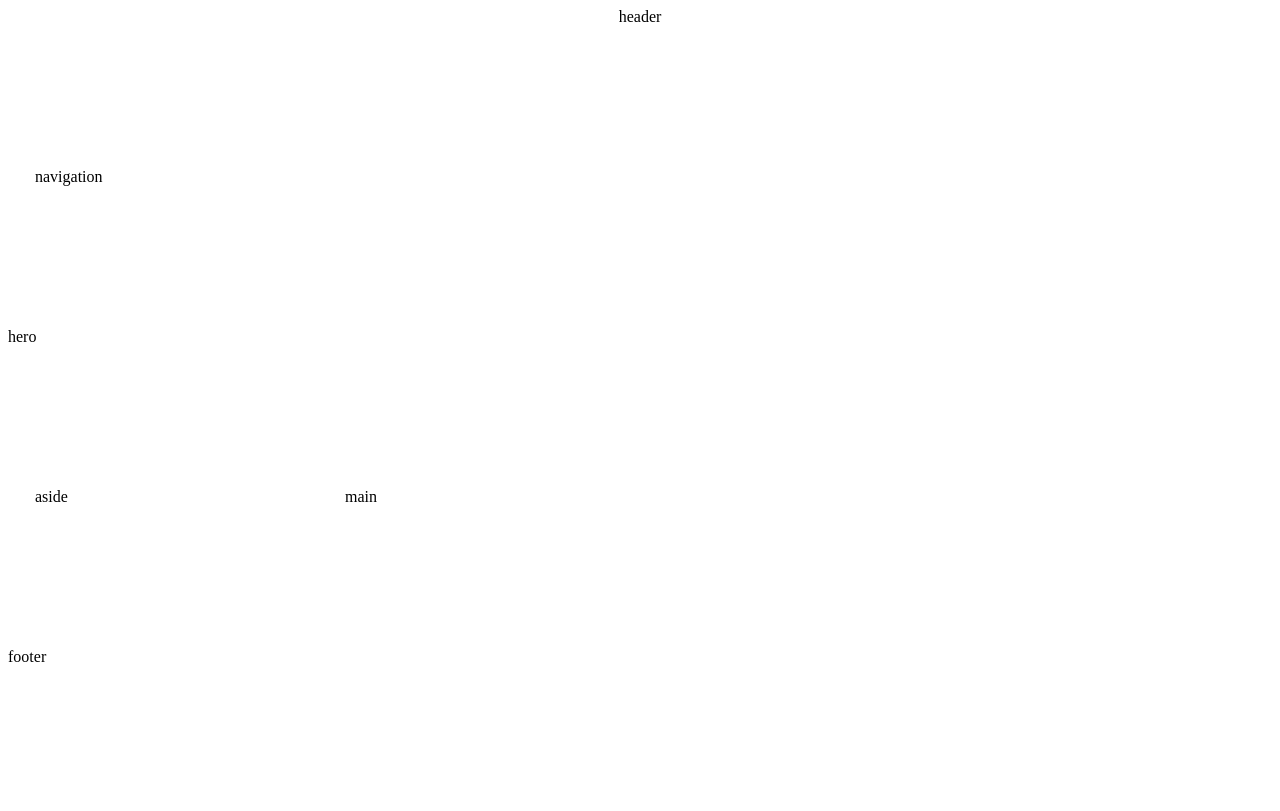
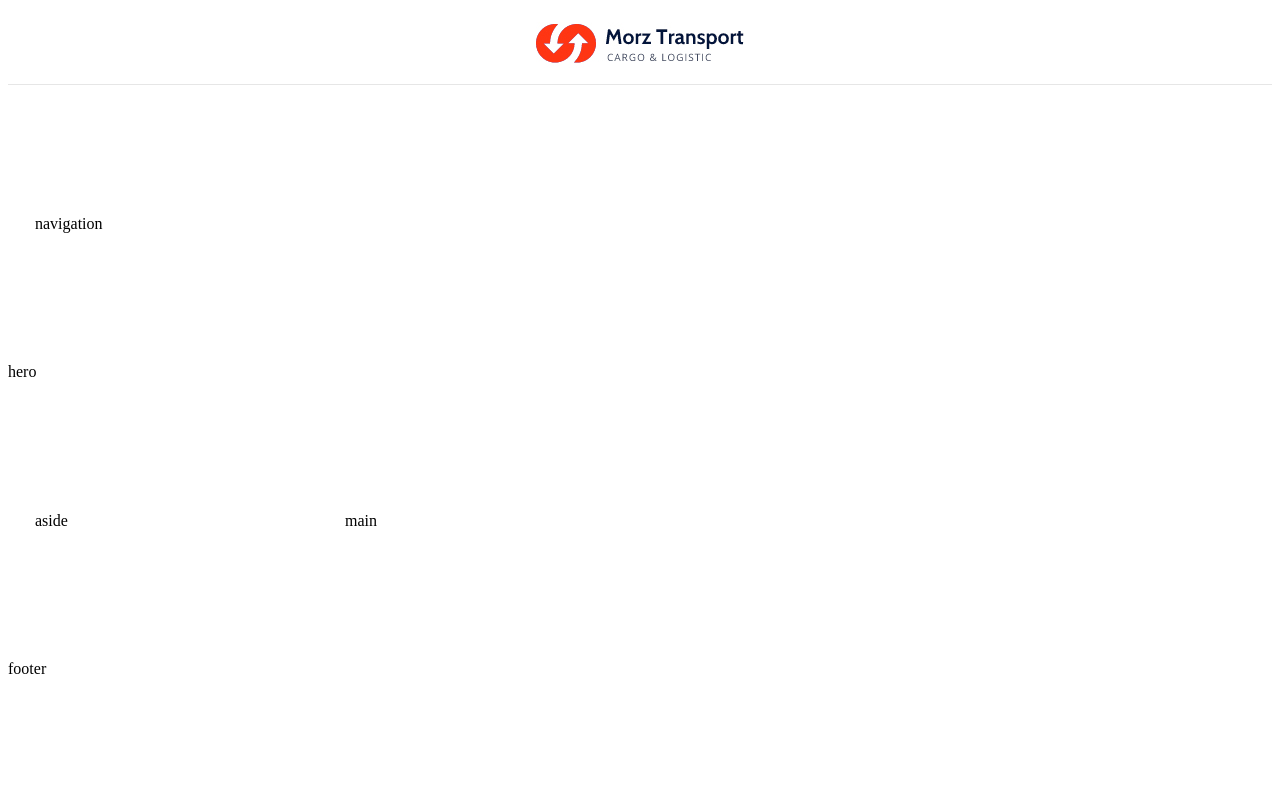
Before and after one commit to IvanLovas/morz-transport, a website: page index.html in a window 1280 px wide. Drawn offline with nearby package versions, Linux system fonts and the light colour scheme; files that its build step writes are made by us from their sources.

Commit message:
#HCAA-10 Finished header

```diff
--- a/index.html
+++ b/index.html
@@ -9,7 +9,9 @@
 <body class="mt-l-main-layout">
 
     <header class="mt-l-main-layout__header">
-        header
+        <div class="mt-c-header">
+            <img src="images/logo.png"/>
+        </div>
     </header>
 
     <nav class="mt-l-main-layout__nav">
--- /dev/null
+++ b/scss/_header.scss
@@ -0,0 +1,4 @@
+.mt-c-header {
+    padding: $mt-gutter-md 0;
+    border-bottom: 1px solid $mt-color-gray;
+}
--- a/scss/_variables.scss
+++ b/scss/_variables.scss
@@ -1,8 +1,9 @@
 // Colors
 
 $mt-color-heading: #001133;
-$mt-color-text: #002b80;
+$mt-color-text:    #002b80;
 $mt-color-primary: #ff0000;
+$mt-color-gray:    #e6e6e6;
 
 // Fonts
 
--- a/scss/app.scss
+++ b/scss/app.scss
@@ -4,4 +4,4 @@
 @import "base.scss";
 @import "utility.scss";
 @import "layouts.scss";
-@import "components.scss";
+@import "header.scss";
```
Also changed, not shown: images/logo.png (added), scss/_components.scss (deleted).
